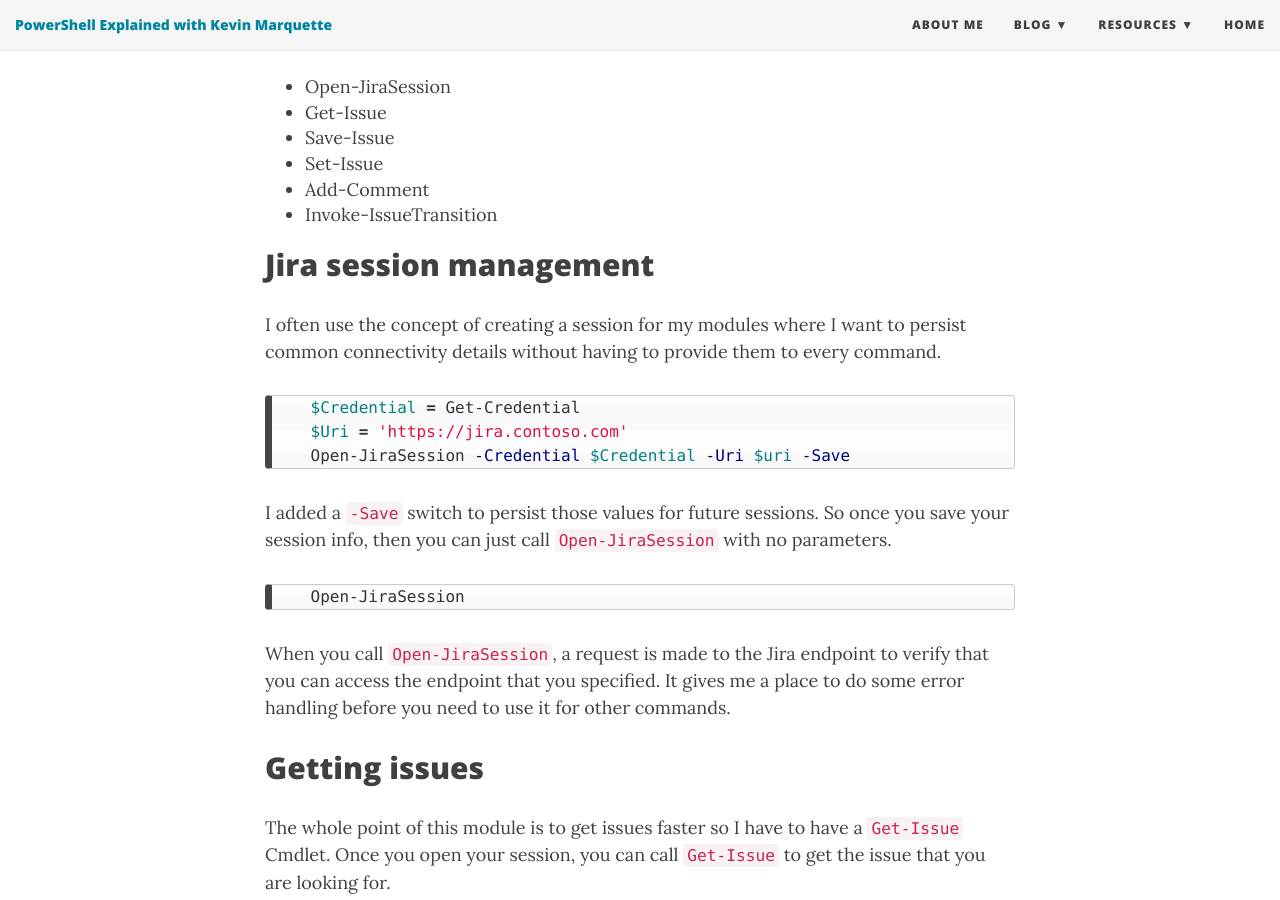
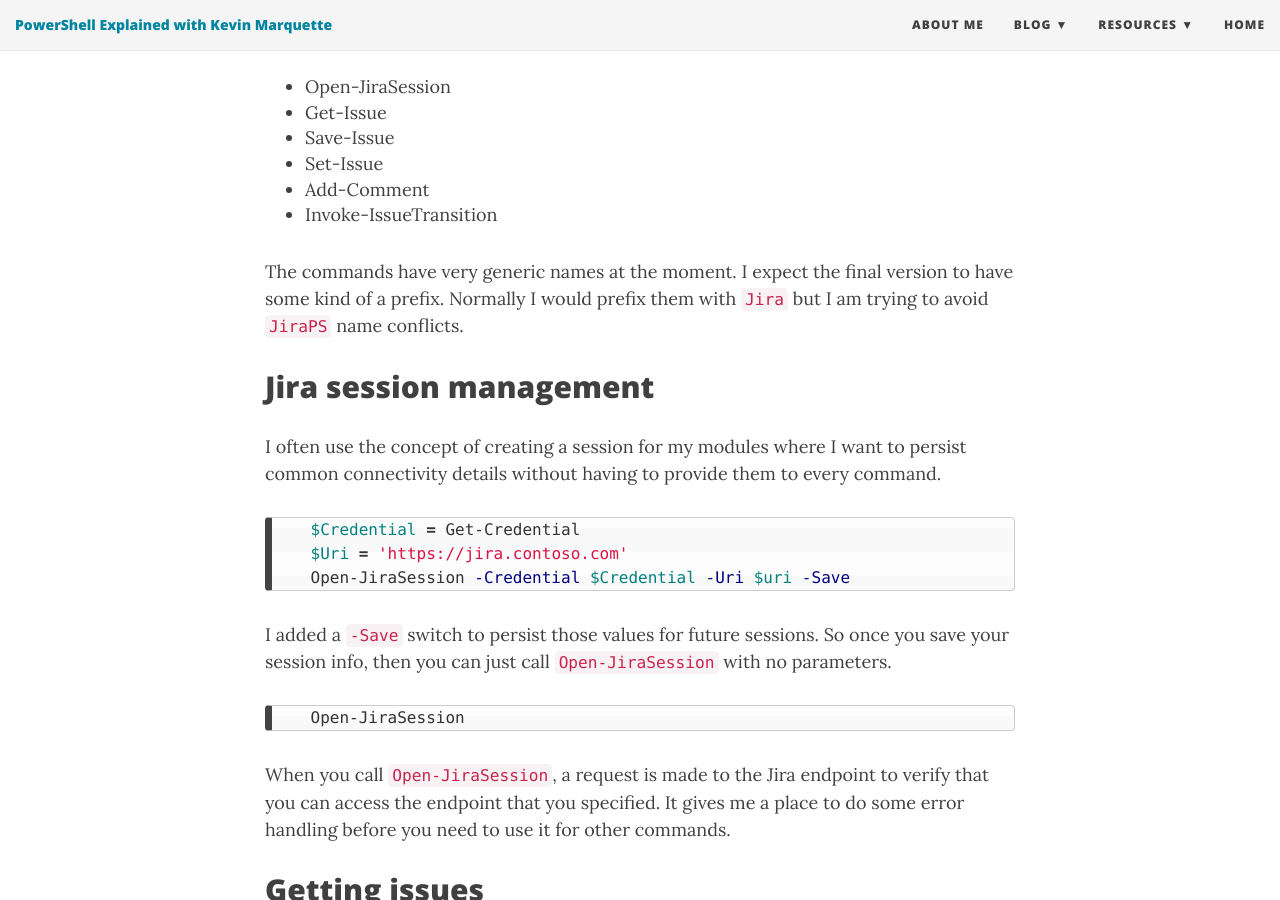
Before and after one commit to KevinMarquette/kevinmarquette.github.io, a Jekyll site: the page built from _posts/2019-03-18-Powershell-jira-module.md, in a window 1280 px wide and 900 px high, scrolled down 3517 px. Built offline with Jekyll 4.4.1, drawn with Linux system fonts in a browser that asks for light colours; nearby versions of some CDN libraries.

Commit message:
mention the generic names

```diff
--- a/_posts/2019-03-18-Powershell-jira-module.md
+++ b/_posts/2019-03-18-Powershell-jira-module.md
@@ -77,6 +77,7 @@ Let's take a look at the Cmdlets that I have implemented already. This is what y
 * Add-Comment
 * Invoke-IssueTransition
 
+The commands have very generic names at the moment. I expect the final version to have some kind of a prefix. Normally I would prefix them with `Jira` but I am trying to avoid `JiraPS` name conflicts.
 
 ## Jira session management
 
```
